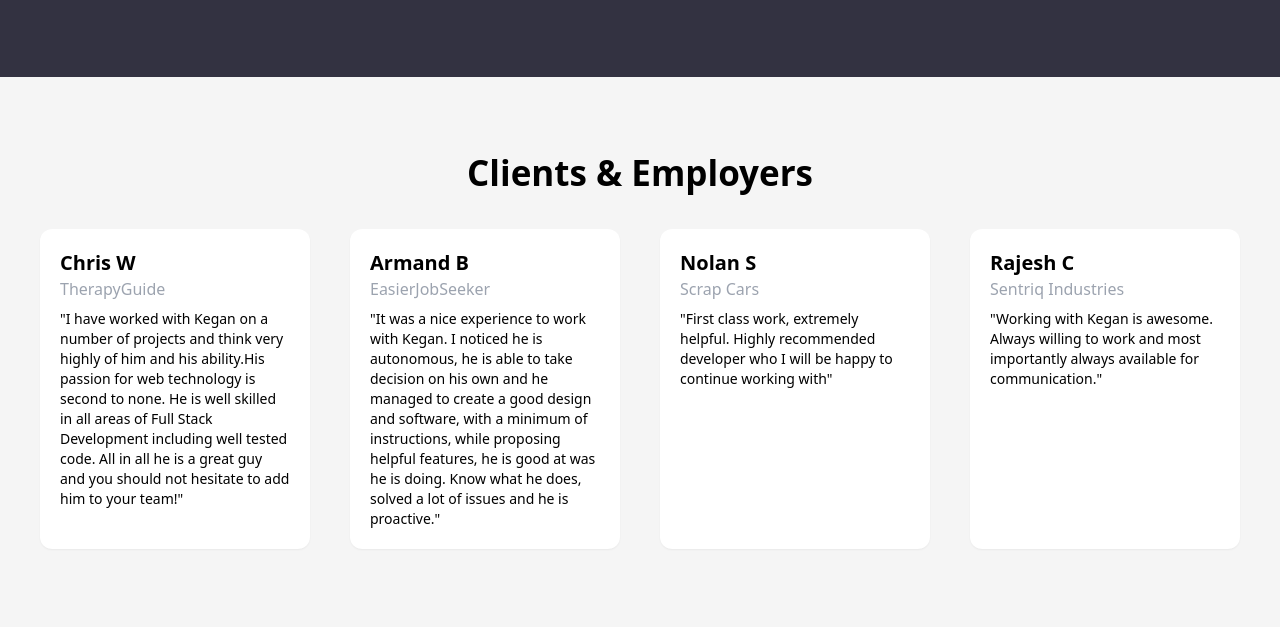
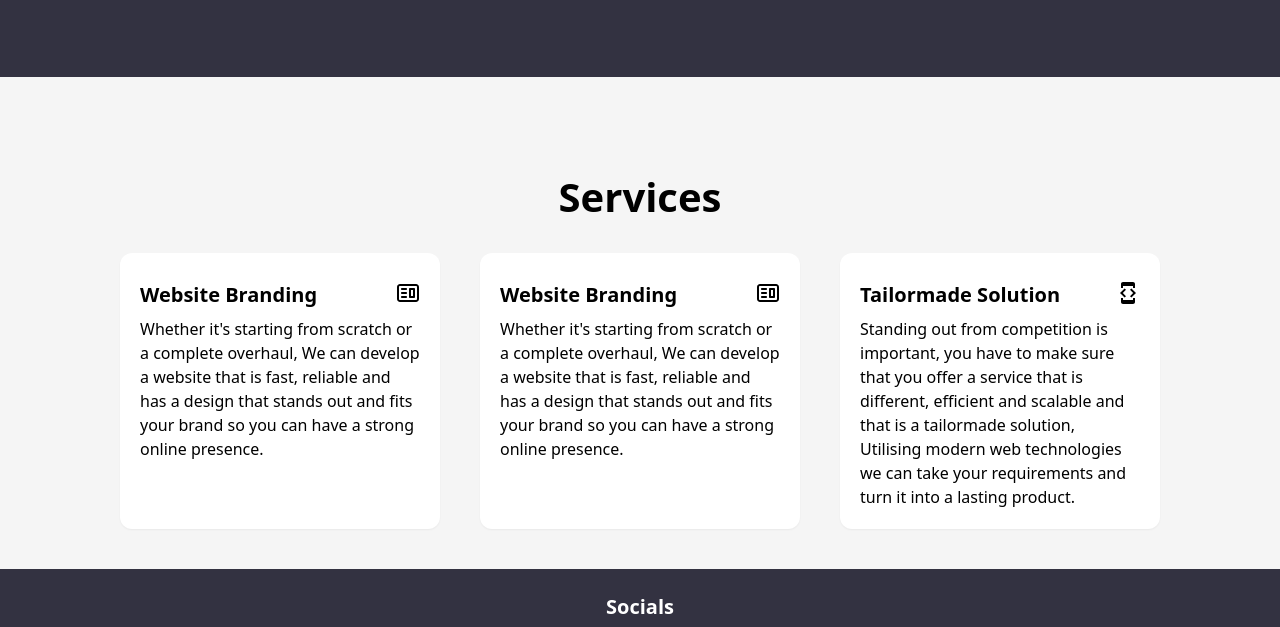
Before and after one commit to keganXi/feelance, a Gatsby site: page / in a window 1280 px wide. Shown: the part 723-1350 px from the top of the page. Built offline with nearby package versions, Linux system fonts and the light colour scheme; Gatsby itself is replaced by a stand-in of ours.

Commit message:
Created service section

```diff
--- a/src/components/Footer.tsx
+++ b/src/components/Footer.tsx
@@ -22,6 +22,10 @@ const Footer: React.FC = () => {
                     { navLinks.map(item => <Link to={ item.link }>{ item.title }</Link>)}
                 </div>
             </div>
+
+            <div className="text-center space-y-4">
+               <span className="text-sm text-gray-500">2022 &copy; Kegan Overberg</span>
+            </div>
         </div>
     );
 }
--- a/src/components/Navbar.tsx
+++ b/src/components/Navbar.tsx
@@ -27,12 +27,12 @@ interface NavbarPropTypes {
 
 export const navLinks: Array<LinkTypes> = [
     {
-        title: "About",
-        link: "/about/"
+        title: "Services",
+        link: "/"
     },
     {
         title: "Work",
-        link: "/work/"
+        link: "/"
     },
     {
         title: "Contact",
@@ -49,8 +49,8 @@ const Navbar: React.FC<NavbarPropTypes["general"]> = ({
 
     const navLinksComp = (item: LinkTypes): JSX.Element => {
         return(
-            <div className={`inline hover:border-b-2 ${menuColor === "white"? "hover:border-b-white" : "hover:border-b-primary"} pb-2 cursor-pointer`}>
-                <Link className={textColor} to={ item.link }>{ item.title }</Link>
+            <div className={`inline hover:border-b-[2.5px] ${menuColor === "white"? "hover:border-b-white" : "hover:border-b-primary"} pb-2 cursor-pointer hover:duration-200`}>
+                <Link className={`${textColor}`} to={ item.link }>{ item.title }</Link>
             </div>
         );
     }
--- a/src/pages/index.tsx
+++ b/src/pages/index.tsx
@@ -6,9 +6,13 @@ import { FiChevronsDown } from "@react-icons/all-files/fi/FiChevronsDown";
 import { FiLinkedin } from "@react-icons/all-files/fi/FiLinkedin";
 import { FiTwitter } from "@react-icons/all-files/fi/FiTwitter";
 import { FiGithub } from "@react-icons/all-files/fi/FiGithub";
+import { MdDeveloperMode } from "@react-icons/all-files/md/MdDeveloperMode";
+import { CgWebsite } from "@react-icons/all-files/cg/CgWebsite";
 
 // Components.
 import Navbar from "../components/Navbar";
+import Footer from "../components/Footer";
+import { icons } from "@react-icons/all-files";
 
 
 type SocialTypes = {
@@ -24,8 +28,16 @@ type FeedbackTypes = {
 }
 
 
+type ServiceTypes = {
+  icon: ReactElement,
+  title: string,
+  description: string
+}
+
+
 interface IndexPagePropTypes {
-  readonly feedback: Array<FeedbackTypes>
+  readonly feedback: Array<FeedbackTypes>,
+  readonly services: Array<ServiceTypes>
 }
 
 
@@ -68,6 +80,23 @@ const IndexPage: React.FC = () => {
       company: "Sentriq Industries"
     }
   ]);
+  const [ services ] = useState<IndexPagePropTypes["services"]>([
+    {
+      icon: <CgWebsite />,
+      title: "Website Branding",
+      description: "Whether it's starting from scratch or a complete overhaul, We can develop a website that is fast, reliable and has a design that stands out and fits your brand so you can have a strong online presence."
+    },
+    {
+      icon: <CgWebsite />,
+      title: "Website Branding",
+      description: "Whether it's starting from scratch or a complete overhaul, We can develop a website that is fast, reliable and has a design that stands out and fits your brand so you can have a strong online presence."
+    },
+    {
+      icon: <MdDeveloperMode />,
+      title: "Tailormade Solution",
+      description: "Standing out from competition is important, you have to make sure that you offer a service that is different, efficient and scalable and that is a tailormade solution, Utilising modern web technologies we can take your requirements and turn it into a lasting product."
+    }
+  ])
 
 
   const socialsLinks = (): JSX.Element => {
@@ -87,6 +116,19 @@ const IndexPage: React.FC = () => {
         <p className="text-sm">"{ item.comment }"</p>
       </div>
     )
+  }
+
+
+  const serviceCards = (item: ServiceTypes): JSX.Element => {
+    return(
+      <div className="bg-white cursor-pointer p-5 rounded-xl shadow-sm w-full sm:w-[320px] space-y-2 relative">
+        <div className="absolute top-7 right-5">
+          { item.icon }
+        </div>
+        <h5 className="font-semibold text-xl">{ item.title }</h5>
+        <p className="text-base">{ item.description }</p>
+      </div>
+    );
   }
 
 
@@ -120,9 +162,9 @@ const IndexPage: React.FC = () => {
         </div>
       </header>
 
-      <main className="p-4 sm:p-10 bg-neutral-100 space-y-20 sm:space-y-36">
+      <main className="p-4 sm:p-10 bg-neutral-100 space-y-20 sm:space-34">
 
-        <div>
+        {/* <div>
           <div className="my-10 text-center">
             <h1 className="text-2xl sm:text-[35px] font-semibold">Clients & Employers</h1>
           </div>
@@ -130,21 +172,24 @@ const IndexPage: React.FC = () => {
           <div className="justify-center sm:flex sm:space-x-10 space-y-10 sm:space-y-0">
             { feedback.map(item => feedbackCards(item))}
           </div>
-        </div>
+        </div> */}
 
 
-        <div>
-          <div className="my-10 text-center">
-            <h1 className="text-2xl sm:text-[35px] font-semibold">Work</h1>
+        <div className="space-y-10 sm:mt-16">
+          <div className="text-center">
+            <h1 className="text-2xl sm:text-[40px] font-semibold">Services</h1>
           </div>
 
-          <div className="justify-center sm:flex sm:space-x-10 space-y-10 sm:space-y-0">
+          <div className="sm:flex sm:space-x-10 space-y-10 sm:space-y-0 text-2xl justify-center">
+            { services.map(item => serviceCards(item)) }
+          </div>
 
-          </div>
         </div>
       </main>
 
-      <footer></footer>
+      <footer>
+        <Footer />
+      </footer>
     </div>
   )
 }
```
